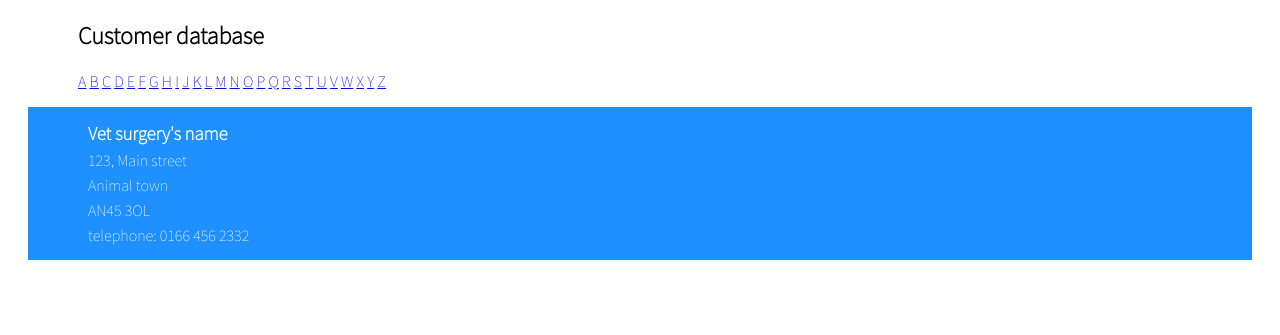
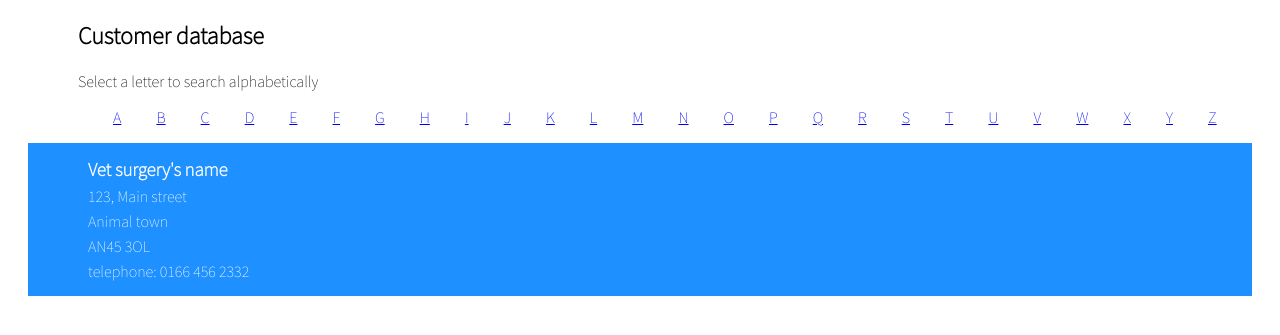
Before and after one commit to saraMDavies/vet_admin_app, a Flask app: page /owners in a window 1280 px wide. Shown: the part 131-466 px from the top of the page. Run offline with Flask 2, Linux system fonts and the light colour scheme; data that the repository does not hold is empty; some libraries are stand-ins or nearby versions.

Commit message:
customer database page styled

```diff
--- a/vet_app/static/style.css
+++ b/vet_app/static/style.css
@@ -46,6 +46,11 @@ main > section > nav {
     justify-content: space-around;
 }
 
+/* Customer pages  */
+.alpha {
+    display: flex;
+    justify-content: space-evenly;
+}
 
 
 .pet-list {
--- a/vet_app/templates/index.html
+++ b/vet_app/templates/index.html
@@ -6,7 +6,7 @@
 <section class="manage-appointments">
     <h2>Manage appointments</h2>
     <nav>
-    <a href="/customers">Search customers to book</a>
+    <a href="/owners">Search customers to book</a>
     <a href="/appointments">View all appointments</a>
     </nav>
 
--- a/vet_app/templates/owners/index.html
+++ b/vet_app/templates/owners/index.html
@@ -4,10 +4,14 @@
 {% block content %}
 
 <h2>Customer database</h2>
+<p>Select a letter to search alphabetically</p>
 
-{% for letter in alphabet %}
-<a href="/owners/alpha/{{letter}}">{{letter}}</a>
-{% endfor %}
+<div class="alpha">
+    {% for letter in alphabet %}
+    <a href="/owners/alpha/{{letter}}">{{letter}}</a>
+    {% endfor %}
+</div>
+
 
 
 <!-- <form action="/owners/alpha/?letter=B">
```
